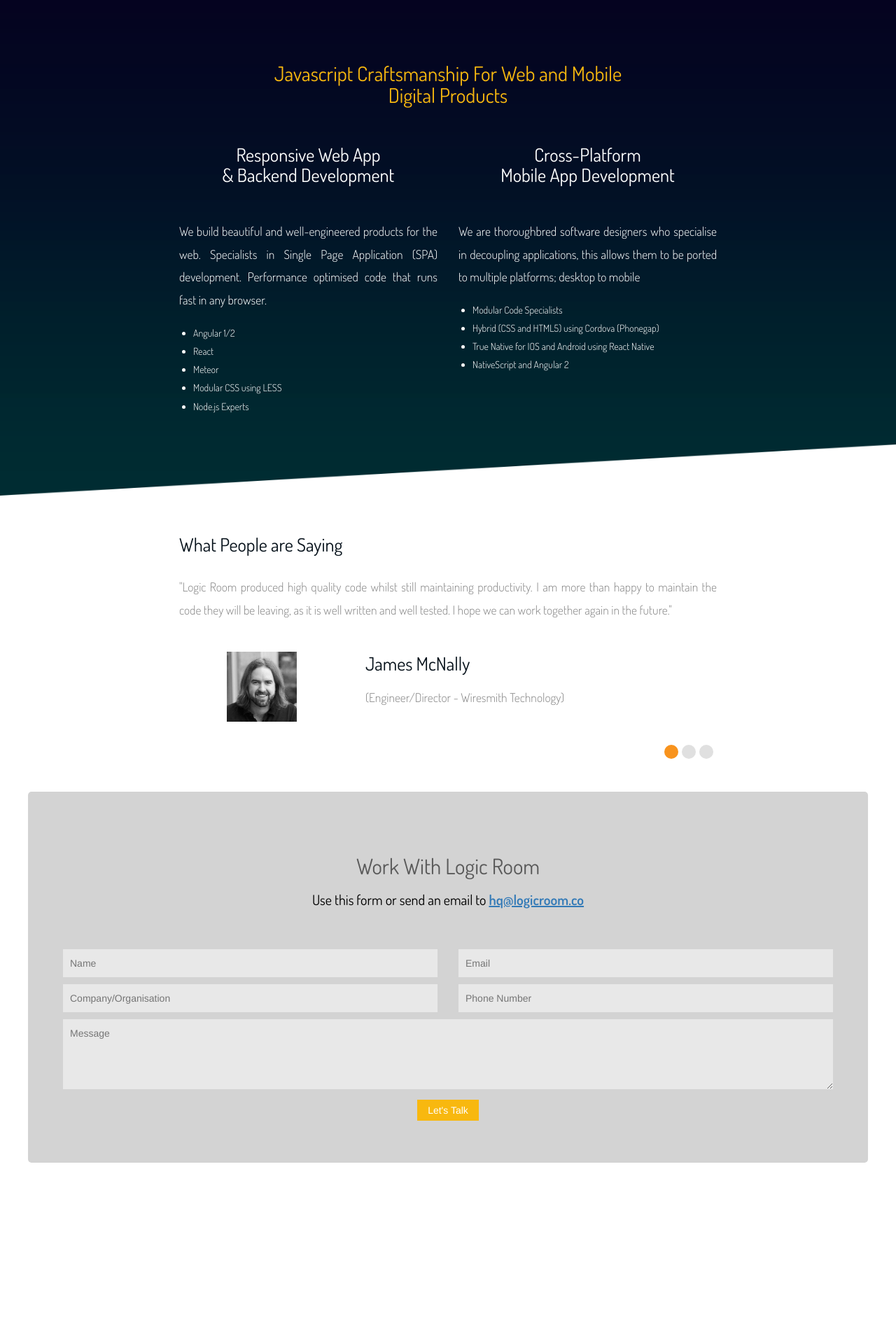
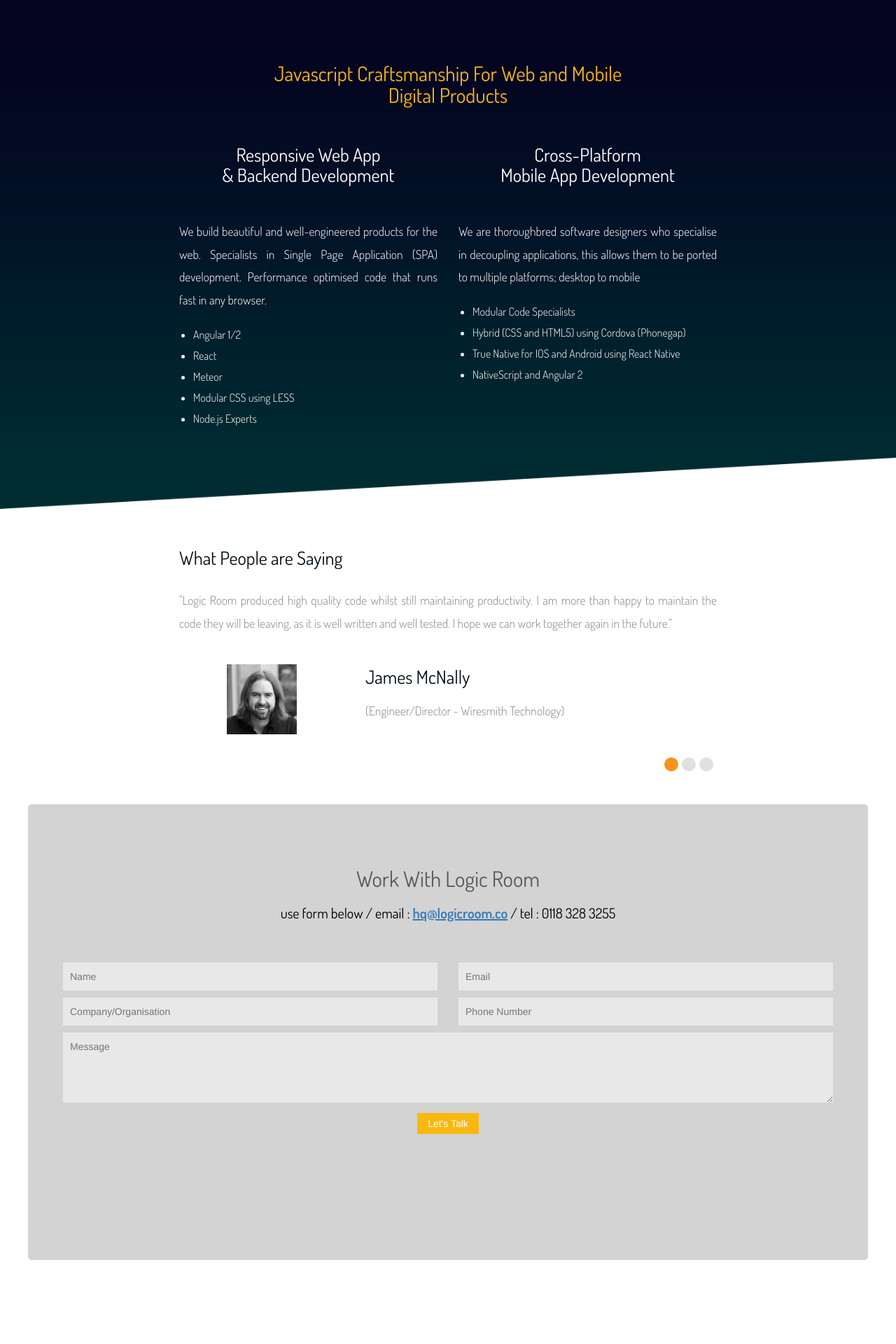
Before and after one commit to peterheard01/logic-room, a Jekyll site: the page built from hire-javascript-developers-uk/index.html, in a window 1280 px wide. Shown: the part 1058-2978 px from the top of the page at 70% size. Built offline with Jekyll 4.4.1, drawn with Linux system fonts in a browser that asks for light colours; before the commit the page ends 2719 px from its top, so only the background shows below that.

Commit message:
fixed contact form

```diff
--- a/_sass/4-main-pages/_landing_page.scss
+++ b/_sass/4-main-pages/_landing_page.scss
@@ -28,6 +28,11 @@
 
     #experts {
 
+      ul {
+        li {
+          color:white; font-family:'Dosis-Light' !important; font-size:14px;  padding:0px !important;
+        }
+      }
 
     }
 
@@ -46,6 +51,16 @@
 
     p {
       font-size:em(20) !important;
+    }
+
+    #experts {
+
+      ul {
+        li {
+          font-size:16px;
+        }
+      }
+
     }
 
   }
--- a/hire-javascript-developers-uk/index.html
+++ b/hire-javascript-developers-uk/index.html
@@ -148,11 +148,11 @@
           </p>
 
           <ul>
-            <li style="color:white; font-family:'Dosis-Light' !important; font-size:14px;  padding:0px !important;">Angular 1/2</li>
-            <li style="color:white; font-family:'Dosis-Light' !important; font-size:14px;  padding:0px !important;">React</li>
-            <li style="color:white; font-family:'Dosis-Light' !important; font-size:14px;  padding:0px !important;">Meteor</li>
-            <li style="color:white; font-family:'Dosis-Light' !important; font-size:14px;  padding:0px !important;">Modular CSS using LESS</li>
-            <li style="color:white; font-family:'Dosis-Light' !important; font-size:14px;  padding:0px !important;">Node.js Experts</li>
+            <li>Angular 1/2</li>
+            <li>React</li>
+            <li>Meteor</li>
+            <li>Modular CSS using LESS</li>
+            <li>Node.js Experts</li>
           </ul>
 
         </div>
@@ -168,10 +168,10 @@
           </p>
 
           <ul>
-            <li style="color:white; font-family:'Dosis-Light' !important; font-size:14px;  padding:0px !important;">Modular Code Specialists</li>
-            <li style="color:white; font-family:'Dosis-Light' !important; font-size:14px;  padding:0px !important;">Hybrid (CSS and HTML5) using Cordova (Phonegap)</li>
-            <li style="color:white; font-family:'Dosis-Light' !important; font-size:14px;  padding:0px !important;">True Native for IOS and Android using React Native</li>
-            <li style="color:white; font-family:'Dosis-Light' !important; font-size:14px;  padding:0px !important;">NativeScript and Angular 2</li>
+            <li>Modular Code Specialists</li>
+            <li>Hybrid (CSS and HTML5) using Cordova (Phonegap)</li>
+            <li>True Native for IOS and Android using React Native</li>
+            <li>NativeScript and Angular 2</li>
           </ul>
 
         </div>
@@ -200,9 +200,7 @@
     <br>
 
     <h3 class="center" style="font-size:20px;color:#000000; max-width:500px; margin:auto;">
-      Use this form or send an email to
-
-      <a href="mailto:hq@logicroom.co">hq@logicroom.co</a>
+      use form below / email : <a href="mailto:hq@logicroom.co">hq@logicroom.co</a> / tel : 0118 328 3255
 
     </h3>
 
@@ -227,7 +225,7 @@
       <div class="row">
 
         <div class="col-md-6 form-item center">
-          <input type="text" name="company" placeholder="Company/Organisation">
+          <input type="text" name="company16" placeholder="Company/Organisation">
         </div>
 
         <div class="col-md-6 form-item center">
@@ -257,7 +255,21 @@
 
     </form>
 
+    <br>
+    <br>
+    <br>
+    <br>  <br>
+    <br>
+
+
   </div>
+
+
+  <br>
+  <br>
+  <br>
+  <br>  <br>
+  <br>
 
 
 </div>
```
Also changed, not shown: 1 other file.
